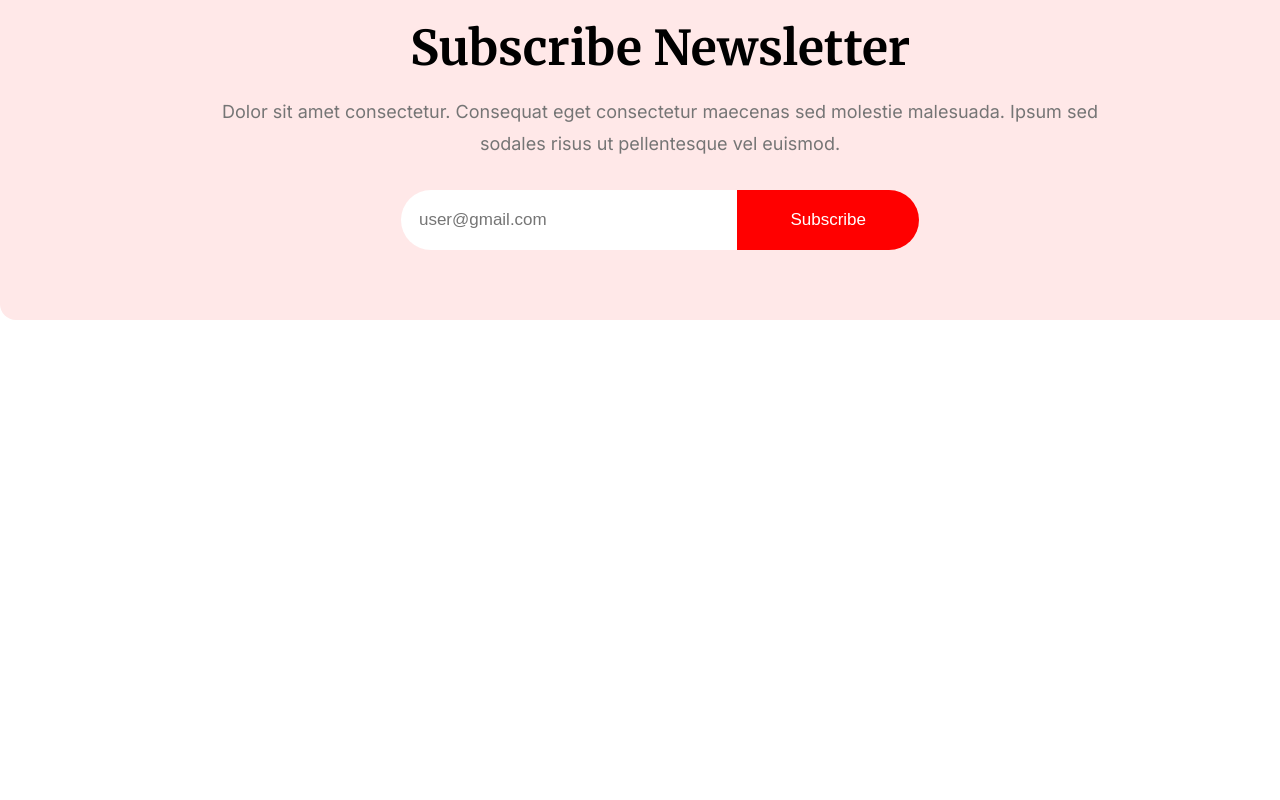
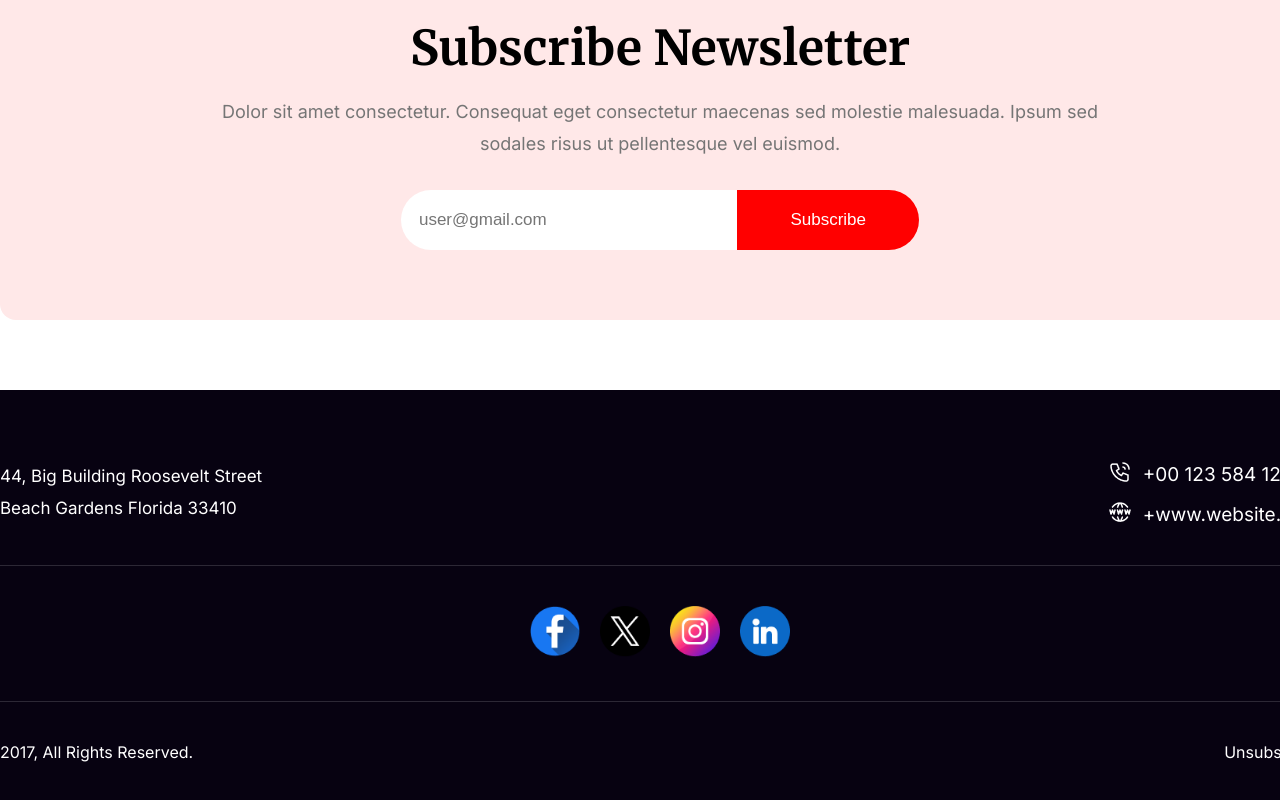
Before and after one commit to devtawfiq/Milestone-one-first-assignment, a plain HTML site: page index.html in a window 1280 px wide. Shown: the part 5822-6622 px from the top of the page. Before the commit the page ends 6212 px from the top, so only its background shows below. Drawn offline with Linux system fonts and the light colour scheme.

Commit message:
addad footer and style

```diff
--- a/index.html
+++ b/index.html
@@ -115,6 +115,38 @@
             </div>
         </section>
     </main>
-    <footer></footer>
+    <footer class="footer-section">
+        <div class="container">
+            <div class="footer-content-wrap">
+                <div class="footer-top-content d-flex justify-content-between">
+                    <div class="footer-top-left">
+                        <p>44, Big Building Roosevelt Street Beach Gardens Florida 33410 </p>
+                    </div>
+                    <div class="footer-top-right">
+                        <div class="footer-contact d-flex align-item-center">
+                            <span><img src="img/Call.png" alt=""></span>
+                            <a href="#">+00 123 584 124</a>
+                        </div>
+                        <div class="footer-contact d-flex align-item-center">
+                            <span><img src="img/Website.png" alt=""></span>
+                            <a href="#">+www.website.com</a>
+                        </div>
+                    </div>
+                </div>
+                <div class="social-icon-footer">
+                    <ul class="d-flex justify-content-center">
+                        <li><a href="#"><img src="img/Facebook.png" alt=""></a></li>
+                        <li><a href="#"><img src="img/Twitter.png" alt=""></a></li>
+                        <li><a href="#"><img src="img/Instagram.png" alt=""></a></li>
+                        <li><a href="#"><img src="img/Linkedin.png" alt=""></a></li>
+                        </ul>
+                </div>
+                <div class="footer-bottom d-flex justify-content-between">
+                    <p>2017, All Rights Reserved.</p>
+                    <p>Unsubscribe</p>
+                </div>
+            </div>
+        </div>
+    </footer>
 </body>
 </html>
--- a/style.css
+++ b/style.css
@@ -325,3 +325,47 @@ button.btn-primary {
 	font-weight: 500;
 	font-size: 17px;
 }
+/* Footer Style */
+.footer-section {
+	background-color: #070211;
+	padding: 70px 0 40px;
+	color: #fff;
+}
+.footer-contact {
+	margin-bottom: 11px;
+}
+.footer-top-content {
+	padding-bottom: 25px;
+}
+.align-item-center{
+    align-items: center;
+}
+.footer-top-left p {
+	width: 300px;
+	line-height: 32px;
+	font-size: 17px;
+}
+.footer-top-right span:first-child {
+	margin-right: 11px;
+}
+.footer-top-right a {
+	text-decoration: none;
+	color: #fff;
+	font-size: 19px;
+}
+.social-icon-footer {
+	padding: 40px 0;
+	border-top: 1px solid #2c2835;
+	border-bottom: 1px solid #2c2835;
+}
+.social-icon-footer ul li{
+    list-style: none;
+}
+.social-icon-footer ul li a img {
+	width: 50px;
+	margin-right: 10px;
+	margin-left: 10px;
+}
+.footer-bottom{
+    padding-top: 40px;
+}
```
